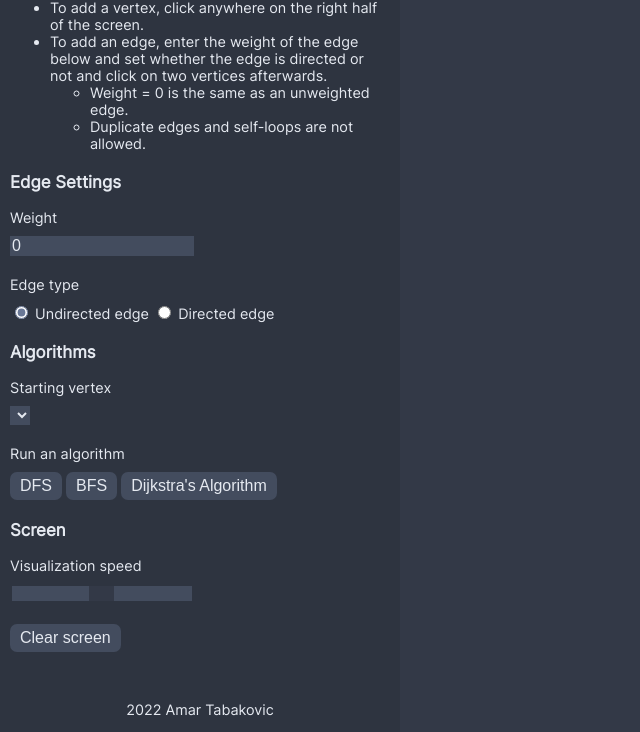
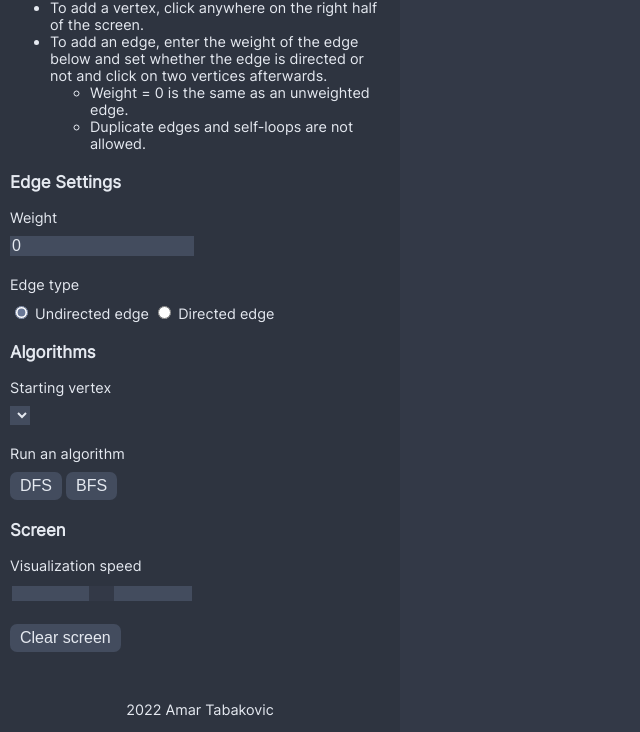
Before and after one commit to AmarTabakovic/graphs, a website built with webpack: page src/template.html in a window 1280 px wide. Shown: the part 68-800 px from the top of the page, without its empty margins (0-640 px from the left). Built offline with nearby package versions, Linux system fonts and the light colour scheme.

Commit message:
Prettify + removed Dijkstra's algorithm button

```diff
--- a/src/js/algorithms.js
+++ b/src/js/algorithms.js
@@ -114,9 +114,7 @@ const breadthFirstSearch = async (startingVertex) => {
   }
 }
 
-export const dijkstrasAlgorithm = async (startingVertex) => {
-
-}
+export const dijkstrasAlgorithm = async (startingVertex) => {}
 
 /**
  *
--- a/src/js/graph.js
+++ b/src/js/graph.js
@@ -34,7 +34,7 @@ export const insertVertex = (xPos, yPos) => {
  */
 export const insertEdge = (vertex0, vertex1, weight, isDirected) => {
   /** No negative weights allowed. */
-  if (weight < 0) weight = 0;
+  if (weight < 0) weight = 0
 
   /** Creating edge list entry */
   let edge = {
--- a/src/js/main.js
+++ b/src/js/main.js
@@ -64,14 +64,13 @@ export const init = () => {
     dijkstrasAlgorithm(state.vertices[option])
   }) */
 
-
   /** Initializing visualization speed slider. */
   let slider = document.getElementById('speed-slider')
   const sliderMax = 1000
   slider.min = 10
   slider.max = sliderMax
   slider.value = sliderMax - state.visualizationSpeed
-  slider.addEventListener("input", () => {
+  slider.addEventListener('input', () => {
     state.speed = sliderMax - slider.value
   })
 
--- a/src/template.html
+++ b/src/template.html
@@ -64,7 +64,7 @@
                             <button id="bfs-button">BFS</button>
 
                             <!-- Not yet implemented. -->
-                            <button id="dijkstras-button">Dijkstra's Algorithm</button>
+                            <!-- <button id="dijkstras-button">Dijkstra's Algorithm</button> -->
                         </div>
                     </div>
                     <div class="sidebar-group">
```
Also changed, not shown: src/js/canvas.js (+3 -14 lines), src/js/ui.js (line endings or trailing spaces). Lines whose indentation alone changed are shown as unchanged.
